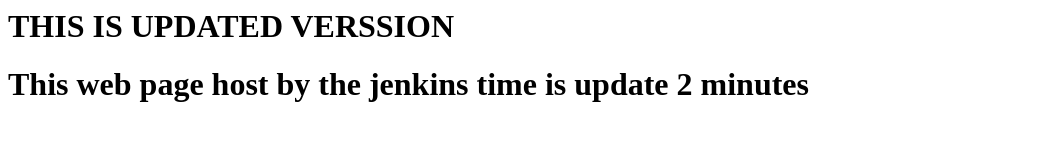
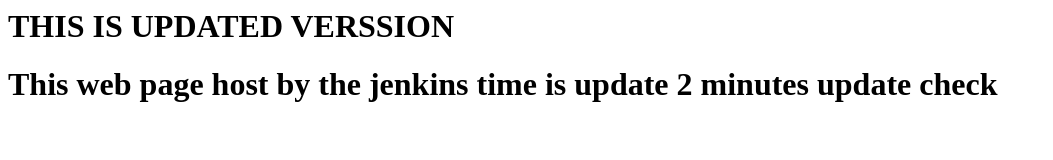
Before and after one commit to javedshaikh304/index, a plain HTML site: page index.html in a window 1280 px wide. Shown: the whole page, without its empty margins (0-1053 px from the left). Drawn offline with Linux system fonts and the light colour scheme.

Commit message:
Update index.html
update

```diff
--- a/index.html
+++ b/index.html
@@ -6,3 +6,5 @@
 
   This web page host by the jenkins
   time is update 2 minutes
+
+  update check
```
